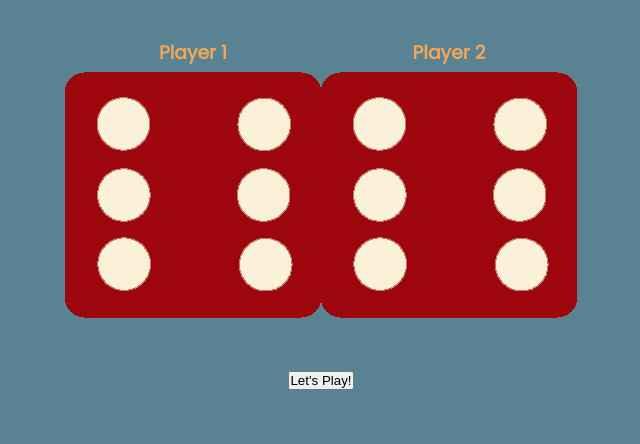
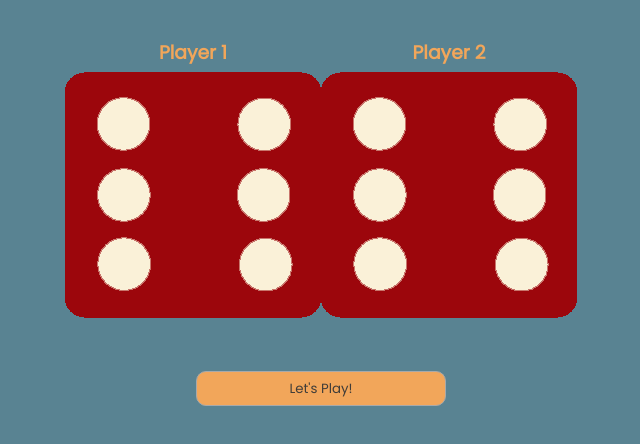
Before and after one commit to southf09/dice-roll, a plain HTML site: page index.html in a window 1280 px wide. Shown: the part 218-662 px from the top of the page, without its empty margins (319-959 px from the left). Drawn offline with Linux system fonts and the light colour scheme.

Commit message:
Finalized CSS

```diff
--- a/styles.css
+++ b/styles.css
@@ -44,5 +44,18 @@ h1 {
 }
 
 .btn {
+	font-family: 'Poppins', sans-serif;
 	margin-top: 3rem;
+	width: 250px;
+	height: 35px;
+	border-radius: 10px;
+	border: 1px solid darkgray;
+	background-color: #f2a65a;
+	color: #403d39;
+	cursor: pointer;
 }
+
+.btn:hover {
+	background-color: #eec170;
+	border: 1px solid white;
+}
```
